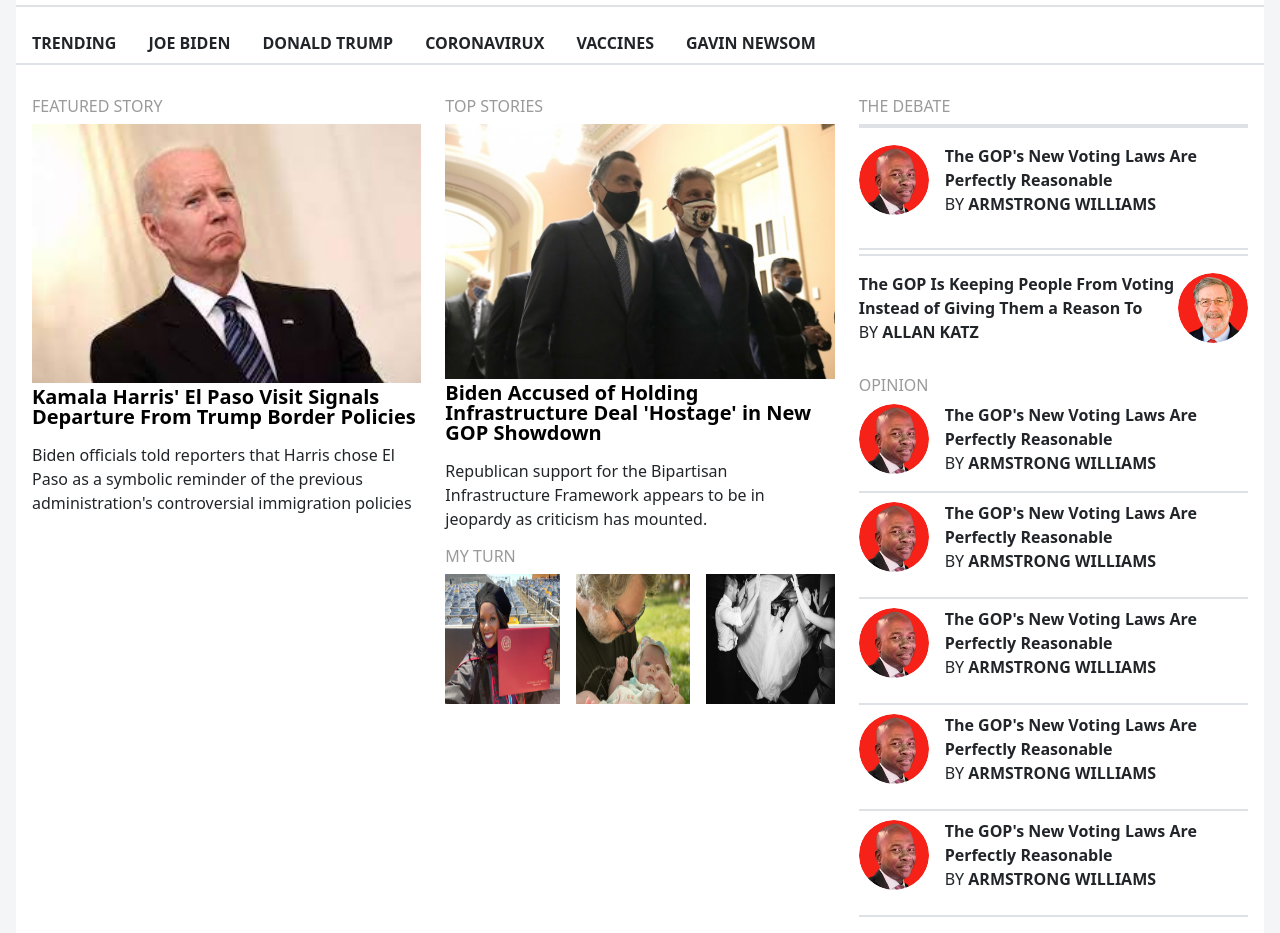
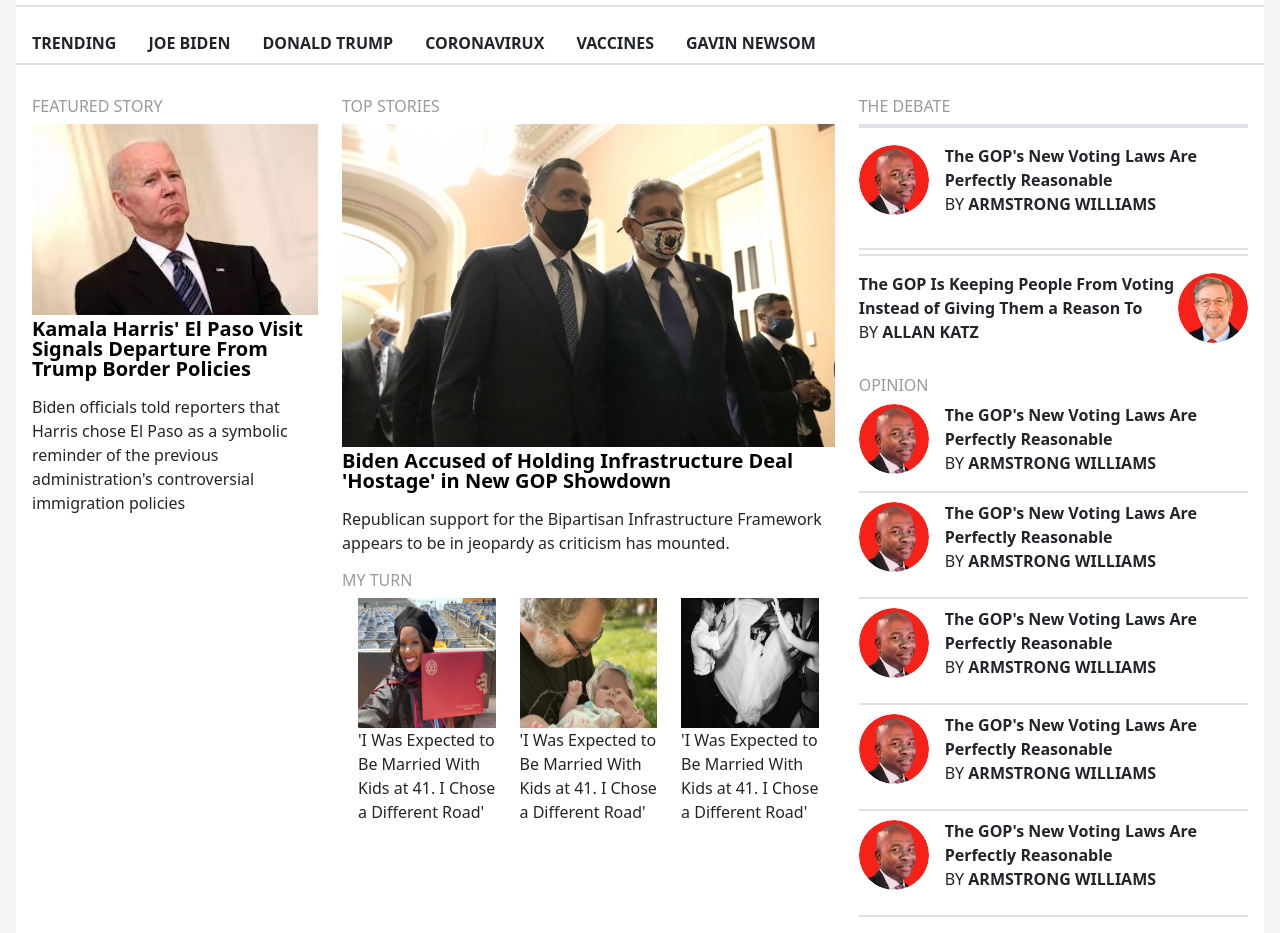
Before and after one commit to fodieshub/newsweek, a plain HTML site: page index.html in a window 1280 px wide. Shown: the part 159-1092 px from the top of the page. Drawn offline with nearby package versions, Linux system fonts and the light colour scheme.

Commit message:
Changed each column width

```diff
--- a/index.html
+++ b/index.html
@@ -99,7 +99,7 @@
         <!-- <div class="container"> -->
           <div class="row mx-1">
               <!-- First column -->
-              <div id="firstcol" class="col-md-6 col-lg-4 my-3">
+              <div id="firstcol" class="col-md-3  my-3">
                 <h6 class="text-uppercase">Featured Story</h6>
                 <img src="img/joe2.jpg" alt="Joe Biden" class="img-fluid biden">
                 <div class="w-100">
@@ -109,7 +109,7 @@
               </div>
 
                 <!-- Second column -->
-              <div id="secondcol" class="col-md-6 col-lg-4 my-3">
+              <div id="secondcol" class="col-md-5 my-3">
                 <h6 class="text-uppercase">Top Stories</h6>
                 <img src="img/joe-manchin.jpg" alt="Joe Biden" class="img-fluid">
                 <div class="w-100">
@@ -118,25 +118,28 @@
                 </div>
                 <div>
                   <h6 class="text-uppercase">My turn</h6>
-                  <div class="d-flex">
+                  <div class="row px-3">
                     <!-- first Image -->
-                    <div>
+                    <div class="col-md-4 col-sm-12">
                       <img src="img/amber.jpg" alt="Amber" class="img-fluid mid-img">
+                      <p>'I Was Expected to Be Married With Kids at 41. I Chose a Different Road'</p>
                     </div>
                     <!-- Second image -->
-                    <div class="px-3">
+                    <div class="col-md-4 col-sm-12">
                       <img src="img/chris.jpg" alt="Chris" class="img-fluid mid-img ">
+                      <p>'I Was Expected to Be Married With Kids at 41. I Chose a Different Road'</p>
                     </div>
                     <!-- Third Image -->
-                    <div>
+                    <div class="col-md-4 col-sm-12">
                       <img src="img/sasithon.jpg" alt="sasithon" class="img-fluid mid-img">
+                      <p>'I Was Expected to Be Married With Kids at 41. I Chose a Different Road'</p>
                     </div>
                   </div>
                 </div>
               </div>
 
                 <!-- Third column -->
-              <div id="thirdcol" class="col-md-6 col-lg-4 my-3 ">
+              <div id="thirdcol" class="col-md-4 my-3 ">
                 <h6 class="text-uppercase">The Debate</h6>
                 <div class="border-4 border-bottom"></div>
 
```
